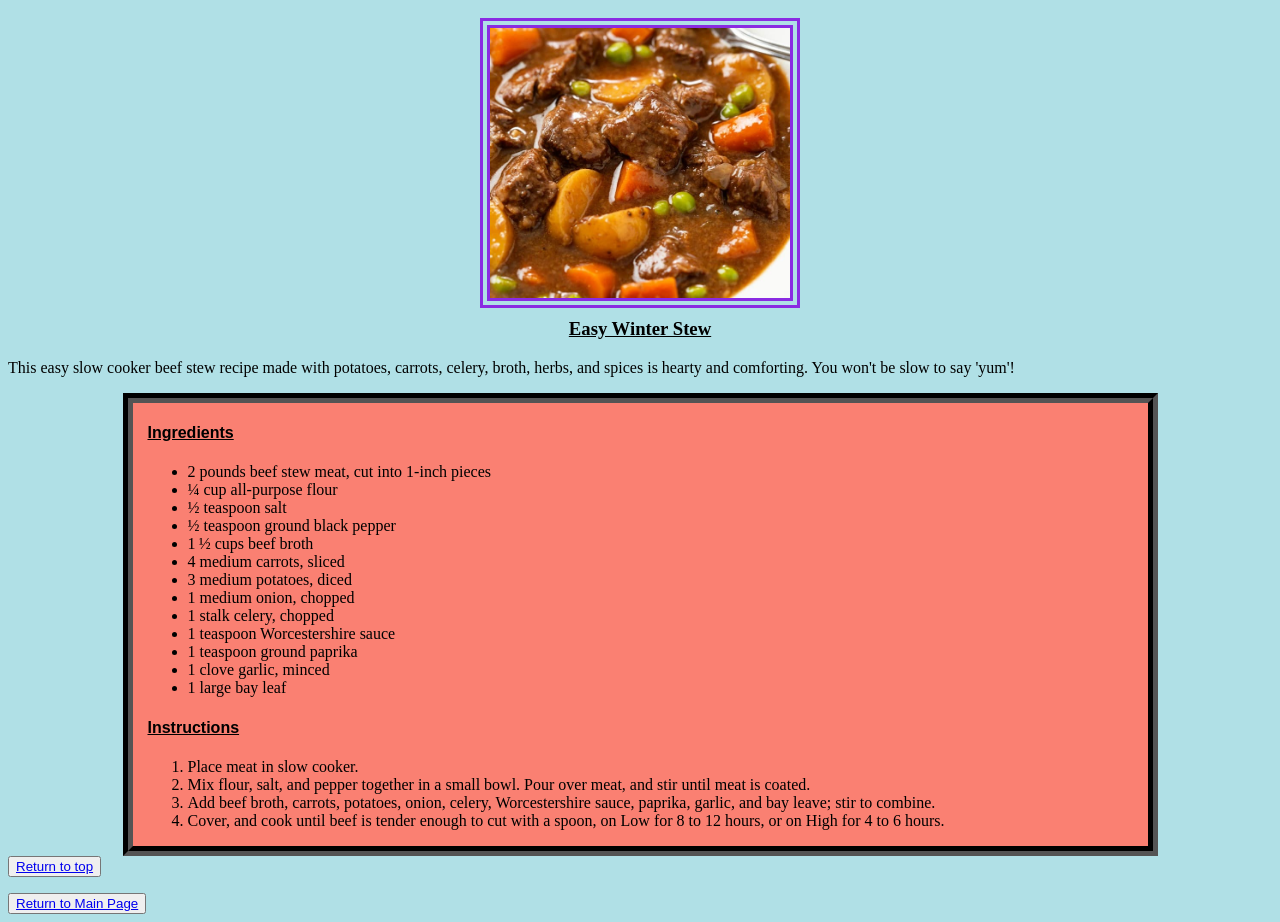
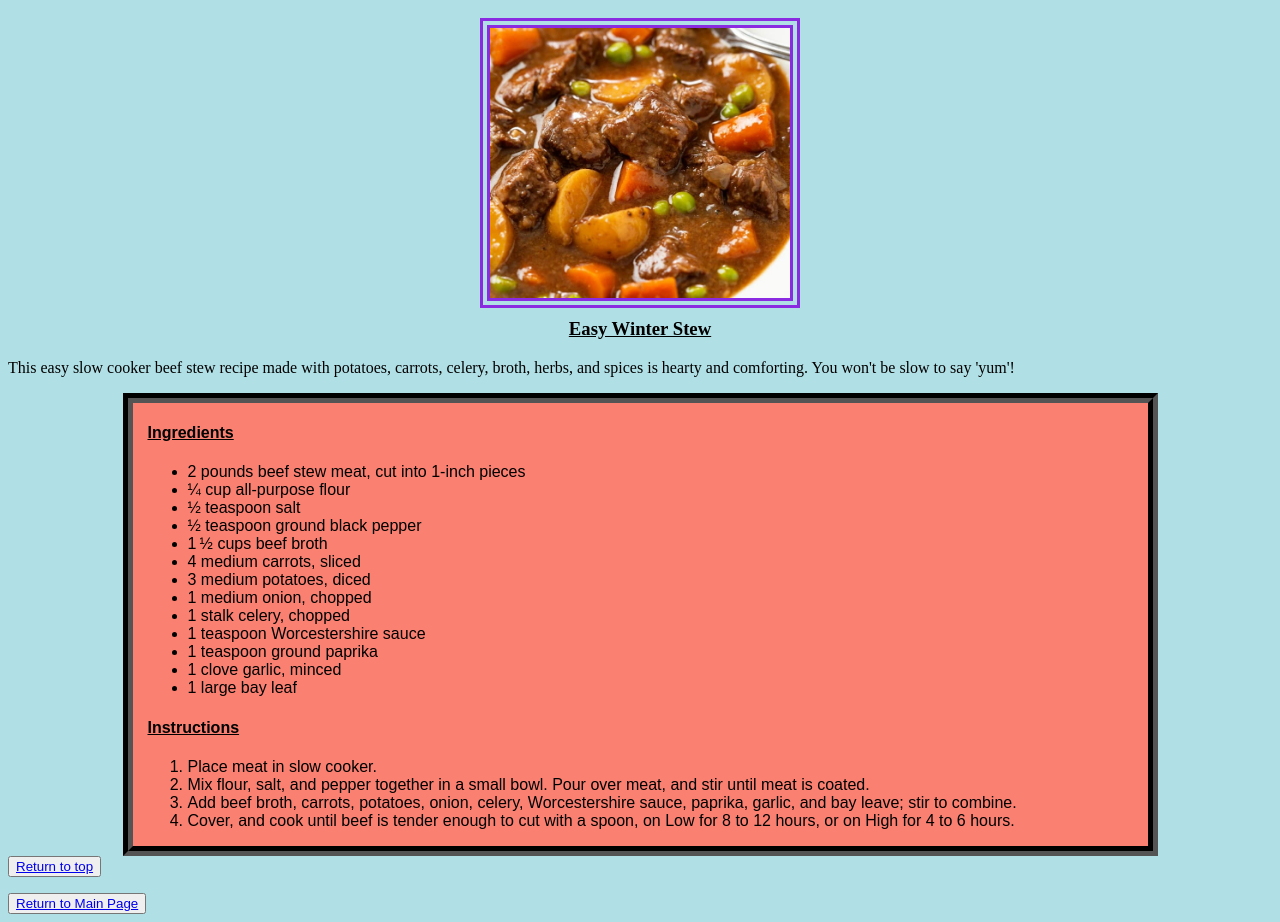
Before and after one commit to Skelachi/odin-recipes, a plain HTML site: page recipes/beef-stew.html in a window 1280 px wide. Shown: the part 155-1077 px from the top of the page. Drawn offline with Linux system fonts and the light colour scheme.

```diff
--- a/styles.css
+++ b/styles.css
@@ -9,7 +9,8 @@
 
 div.recipe {
     display: block;
-    width: 1000px;
+    width: auto;
+    max-width: 1000px;
     background-color: salmon;
     border: 10px black;
     border-style: groove;
@@ -68,3 +69,11 @@
     font-family: Arial, Helvetica, sans-serif;
     text-indent: 24px;
 }
+
+ul {
+    font-family: Arial, Helvetica, sans-serif;
+}
+
+ol {
+    font-family: Arial, Helvetica, sans-serif;
+}
```
Also changed, not shown: 1 other file.
